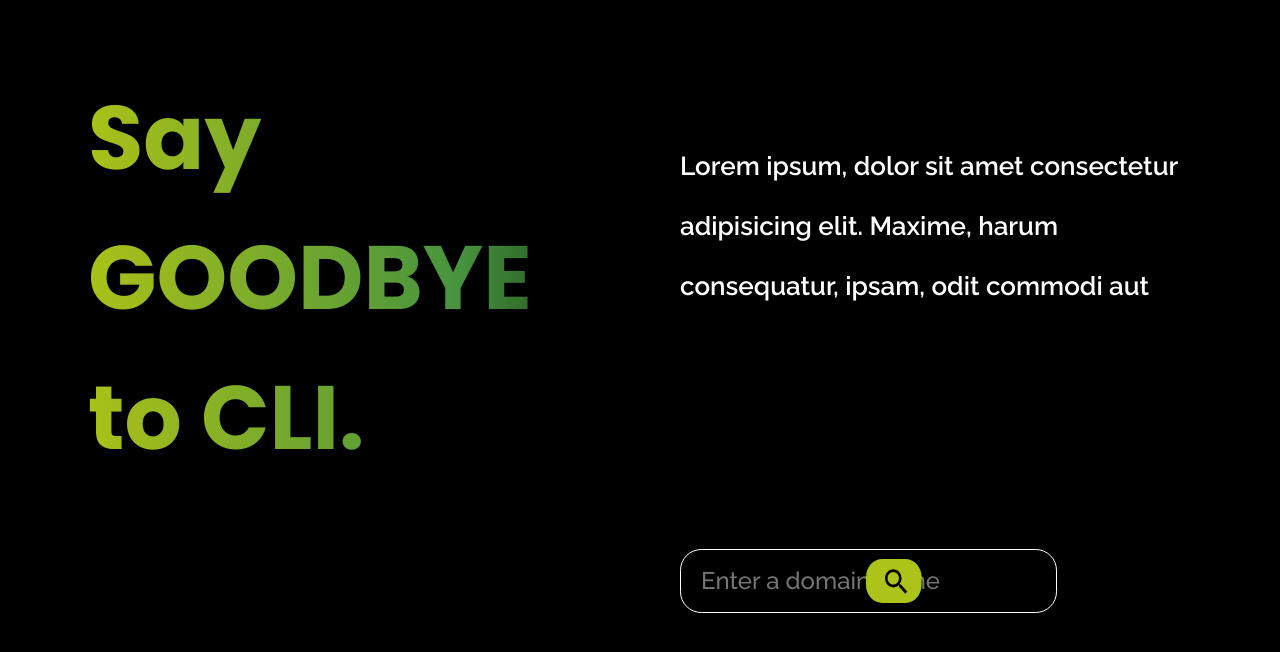
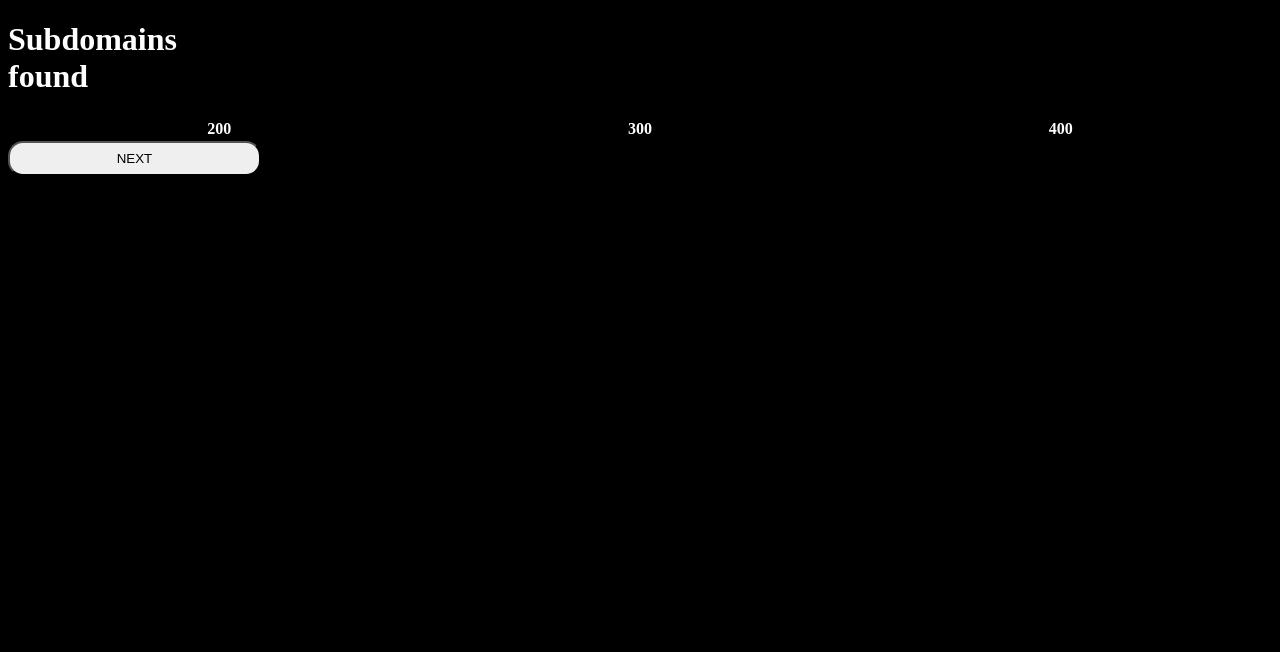
Before and after one commit to Project-Based-Learning-crew-3/subdomain-enumeration, a React (Create React App) app in the folder subdomain-enumeration-frontend/: page / in a window 1280 px wide. Shown: the top 652 px of the page. Built offline with nearby package versions, Linux system fonts and the light colour scheme.

Commit message:
2nd page

```diff
--- a/subdomain-enumeration-frontend/src/App.tsx
+++ b/subdomain-enumeration-frontend/src/App.tsx
@@ -6,7 +6,7 @@ function App() {
   return (
     <div className="App">
 
-      <Home />
+      <Dashboard />
     </div>
   );
 }
--- a/subdomain-enumeration-frontend/src/pages/Dashboard.jsx
+++ b/subdomain-enumeration-frontend/src/pages/Dashboard.jsx
@@ -8,9 +8,19 @@ const Dashboard = () => {
     }}>
         <h1>Subdomains <br></br> found {subdomainsFound} </h1>
         <div className="StatusCode">
-            <h2>200 {}</h2>
-            <h2>300 {}</h2>
-            <h2>400 {}</h2>
+            <table style={{
+              width:"100%"
+            }}>
+                <th>200 {}</th>
+                <th>300 {}</th>
+                <th>400 {}</th>
+            </table>
+            <button type="submit" style={{
+              width:"20%",
+              border:"10% solid gray",
+              borderRadius:"15px",
+              padding:"8px"
+            }}>NEXT</button>
         </div>
     </div>
   )
```
Also changed, not shown: 1 other file (tests, documents, lock files or other folders).
